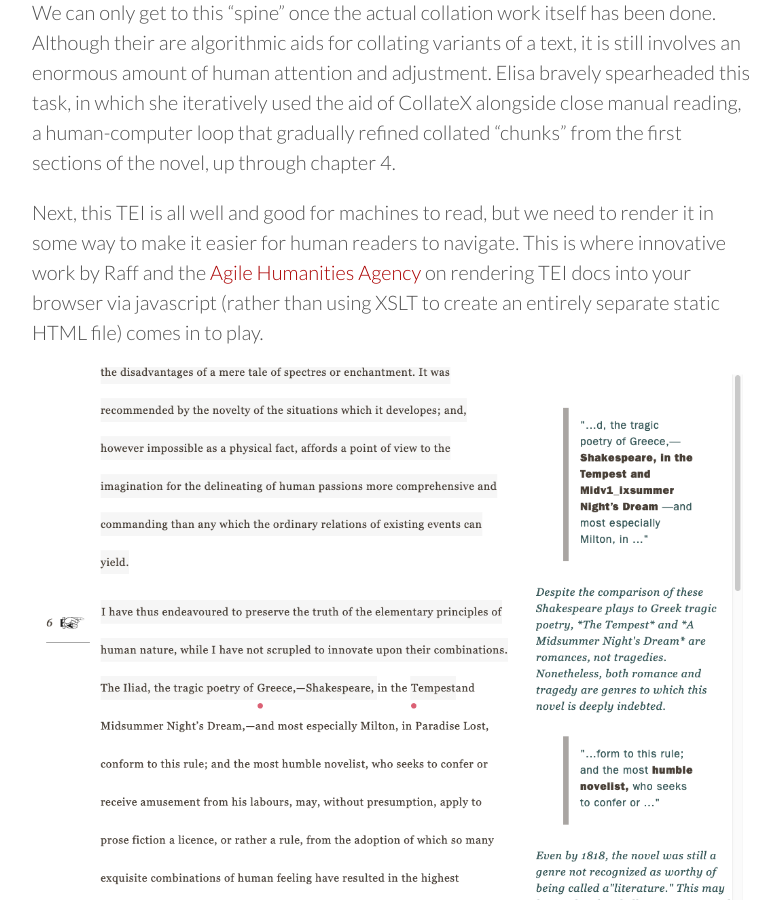
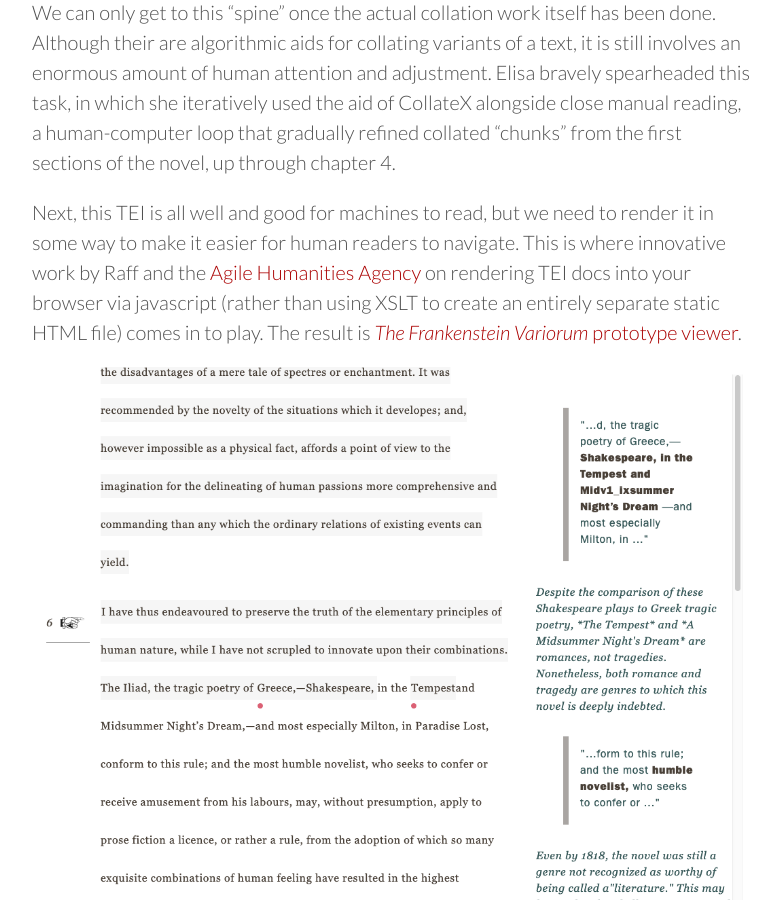
Before and after one commit to mdlincoln/mdlincoln.github.io, a Jekyll site: the page built from _posts/2020-01-13-frankenstein-variorum.md, in a window 1280 px wide and 900 px high, scrolled down 2181 px. Shown: the whole window, without its empty margins (248-1028 px from the left). Built offline with Jekyll 4.4.1, drawn with Linux system fonts in a browser that asks for light colours; nearby versions of some CDN libraries; a script that is not in the unit is left out.

Commit message:
add link to viewer

```diff
--- a/_posts/2020-01-13-frankenstein-variorum.md
+++ b/_posts/2020-01-13-frankenstein-variorum.md
@@ -69,6 +69,7 @@ Although their are algorithmic aids for collating variants of a text, it is stil
 Elisa bravely spearheaded this task, in which she iteratively used the aid of CollateX alongside close manual reading, a human-computer loop that gradually refined collated "chunks" from the first sections of the novel, up through chapter 4.
 
 Next, this TEI is all well and good for machines to read, but we need to render it in some way to make it easier for human readers to navigate. This is where innovative work by Raff and the [Agile Humanities Agency](http://agilehumanities.ca/) on rendering TEI docs into your browser via javascript (rather than using XSLT to create an entirely separate static HTML file) comes in to play.
+The result is [_The Frankenstein Variorum_ prototype viewer](https://frankensteinvariorum.github.io).
 
 {% include figure.html src="/assets/images/fv_viewer.png" caption="A screenshot of the prototype _Frankenstein Variorum_ viewer." %}
 
```
